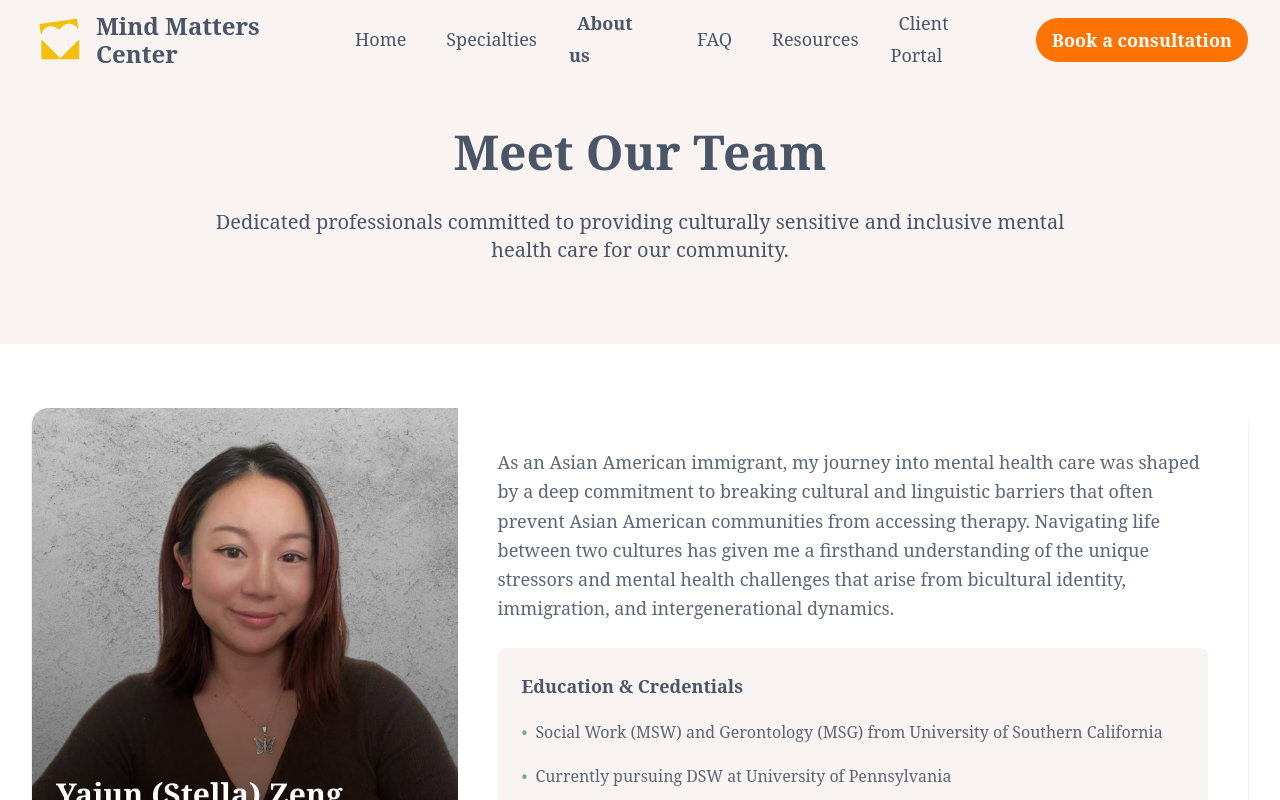
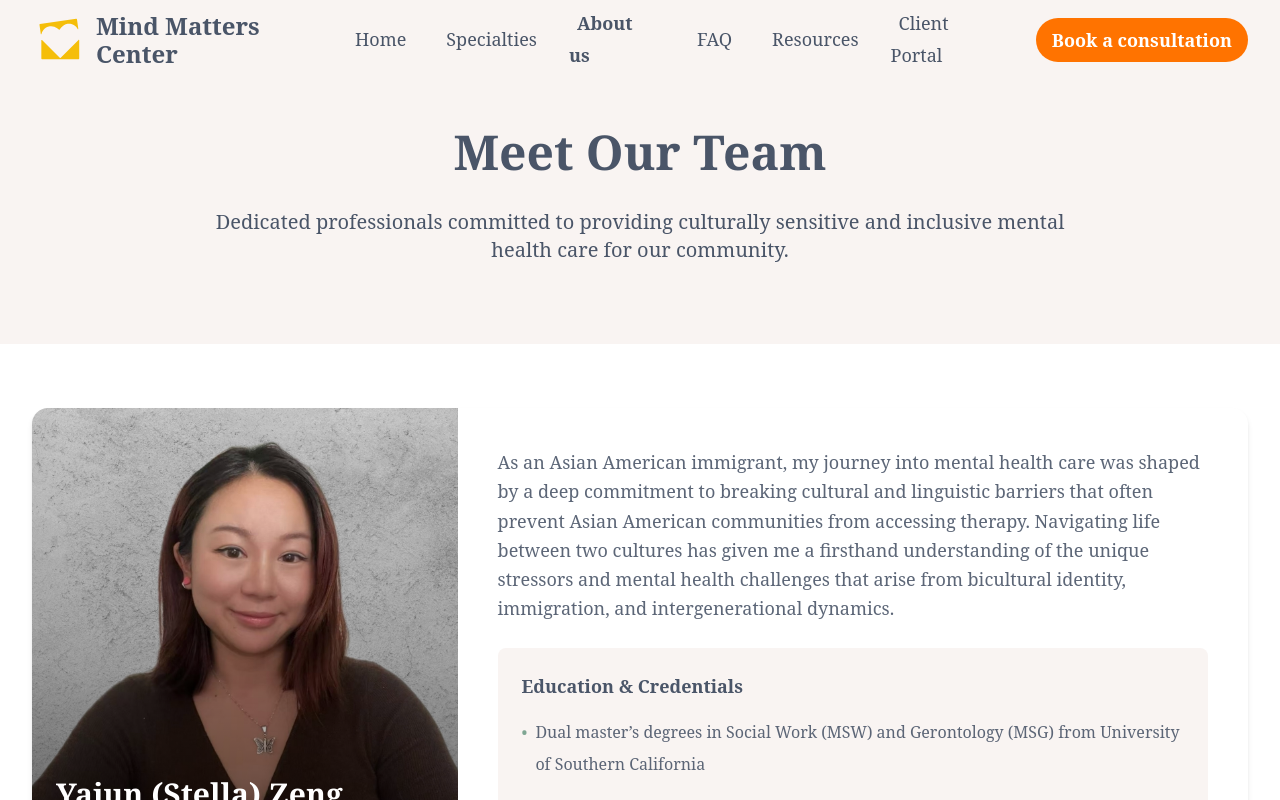
Before and after one commit to SravanthiSinha/mmc, a React (Vite) app: page /mmc/our-team in a window 1280 px wide. Shown: the top 800 px of the page. Built offline with nearby package versions, Linux system fonts and the light colour scheme; a web font is replaced by a local one.

Commit message:
included details

```diff
--- a/src/pages/OurTeam.jsx
+++ b/src/pages/OurTeam.jsx
@@ -76,11 +76,11 @@ const OurTeam = () => {
                                             <ul className="space-y-3 text-brand-text-primary/90">
                                                 <li className="flex items-start gap-2">
                                                     <span className="text-brand-sage">•</span>
-                                                    <span>Social Work (MSW) and Gerontology (MSG) from University of Southern California</span>
+                                                    <span>Dual master’s degrees in Social Work (MSW) and Gerontology (MSG) from University of Southern California</span>
                                                 </li>
                                                 <li className="flex items-start gap-2">
                                                     <span className="text-brand-sage">•</span>
-                                                    <span>Currently pursuing DSW at University of Pennsylvania</span>
+                                                    <span>Currently pursuing a Doctorate in Social Work (DSW) at University of Pennsylvania</span>
                                                 </li>
                                                 <li className="flex items-start gap-2">
                                                     <span className="text-brand-sage">•</span>
```
